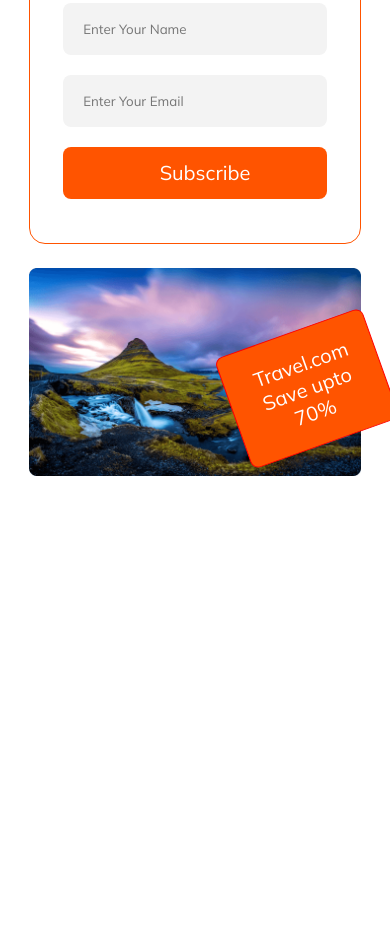
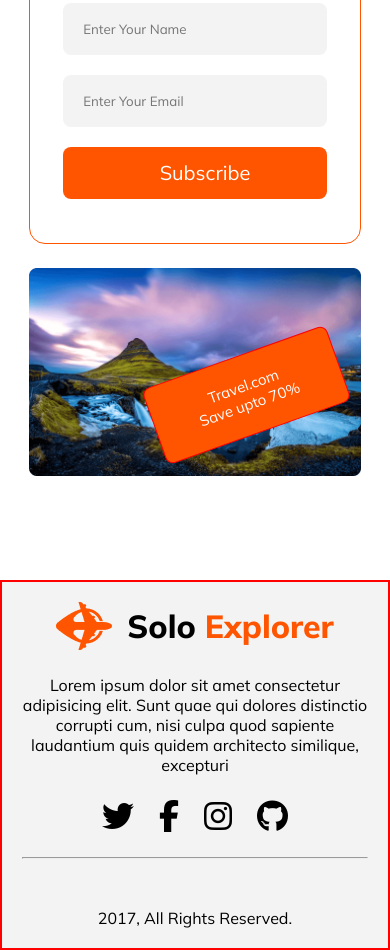
Before and after one commit to nadim93380/solo-explorer, a plain HTML site: page index.html in a window 390 px wide. Shown: the part 5280-6230 px from the top of the page. Before the commit the page ends 5860 px from the top, so only its background shows below. Drawn offline with Linux system fonts and the light colour scheme.

Commit message:
footer added with resposive

```diff
--- a/index.html
+++ b/index.html
@@ -126,6 +126,23 @@
 
     </main>
     <footer>
+        <div class="footer-container">
+            <div class="footer-logo">
+                <img src="./images/Group 40071 (2).png" alt="">
+                <p class="logo-name">Solo <span class="p-color">Explorer</span></p>
+            </div>
+            <p style="text-align: center;">Lorem ipsum dolor sit amet consectetur adipisicing elit. Sunt quae qui dolores distinctio corrupti cum, nisi culpa quod sapiente laudantium quis quidem architecto similique, excepturi</p>
+            <div class="footer-social-container">
+                <i class="fa-brands fa-twitter"></i>
+                <i class="fa-brands fa-facebook-f"></i>
+                <i class="fa-brands fa-instagram"></i>
+                <i class="fa-brands fa-github"></i>
+            </div>
+            <hr>
+            <p>2017, All Rights Reserved.</p>
+
+        </div>
+
 
     </footer>
 
--- a/styles/responsive.css
+++ b/styles/responsive.css
@@ -101,10 +101,25 @@
         width: 100%;
     }
     .newsletter-container .newsletter-img .discount{
-        width: 40%;
-        font-size: 20px;
-        margin-left: 200px;
-        margin-top: -150px;
+        width: 50%;
+        font-size: 15px;
+        margin-left: 120px;
+        margin-top: -125px;
+    }
+    /* footer section responsive start */
+    footer .footer-container{
+        width: 100%;
+        margin: 0 auto;
+        padding-top: 50px;
+        border: 2px solid red;
+        padding: 20px;
+    }
+    footer .footer-container .footer-social-container{
+        gap: 25px;
+
+    }
+    footer .footer-container hr{
+        width: 100%;
     }
 
 
--- a/styles/style.css
+++ b/styles/style.css
@@ -301,3 +301,37 @@ hr{
     margin-left: 380px;
     margin-top: -150px;
 }
+
+/* Footer design start */
+
+footer{
+    /* height: 502px; */
+    background-color: rgba(19, 19, 24, 0.05);
+}
+.footer-container{
+    width: 70%;
+    margin: 0 auto;
+    display: flex;
+    flex-direction: column;
+    justify-content: center;
+    align-items: center;
+    padding: 110px;
+    gap: 25px;
+}
+.footer-logo{
+    display: flex;
+    gap: 15px;
+    align-items: center;
+}
+
+.footer-container .footer-social-container{
+    display: flex;
+    justify-content: center;
+    gap: 15px;
+    font-size: 2rem;
+
+}
+.footer-container hr{
+    color: #424247;
+    width: 80%;
+}
```
